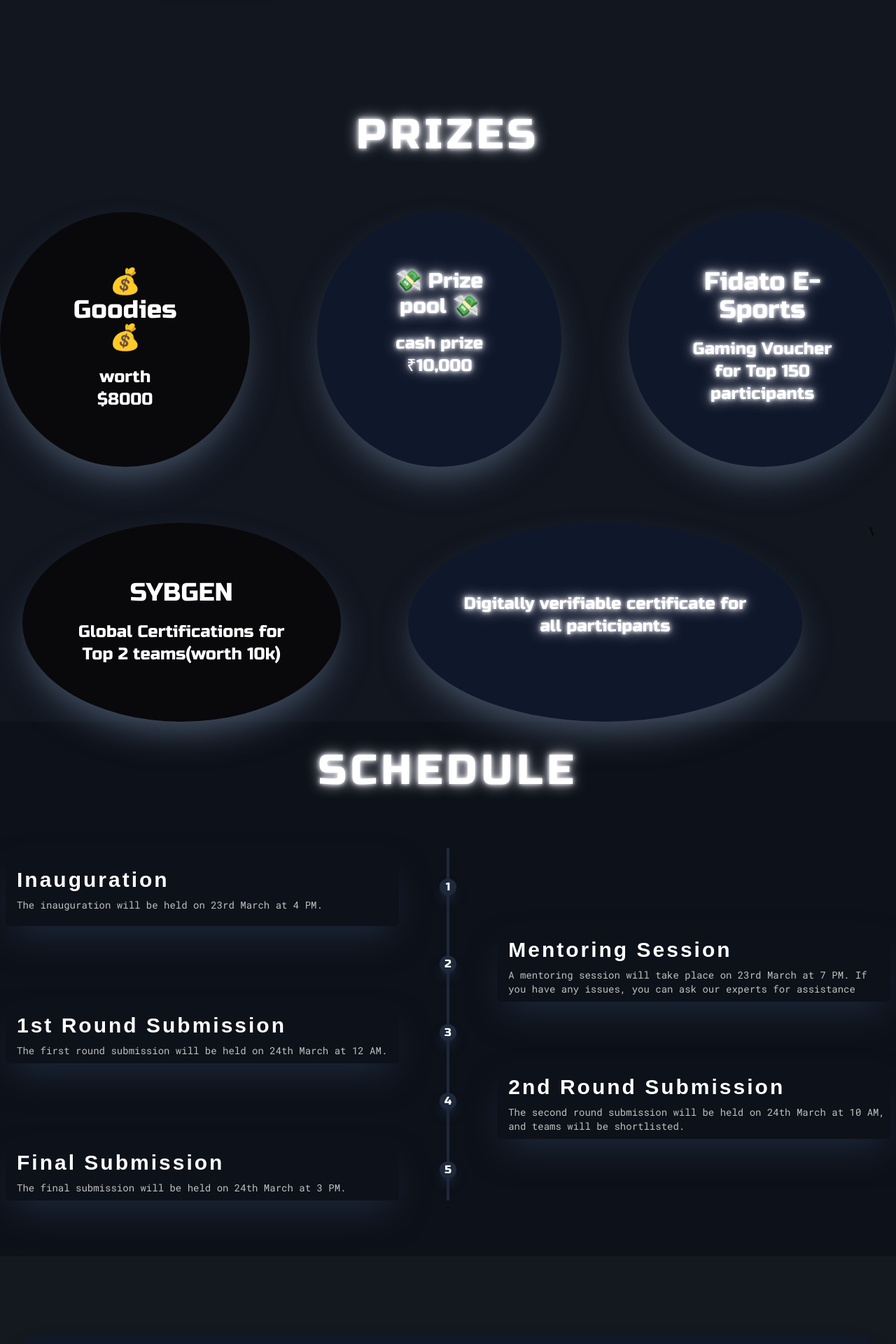
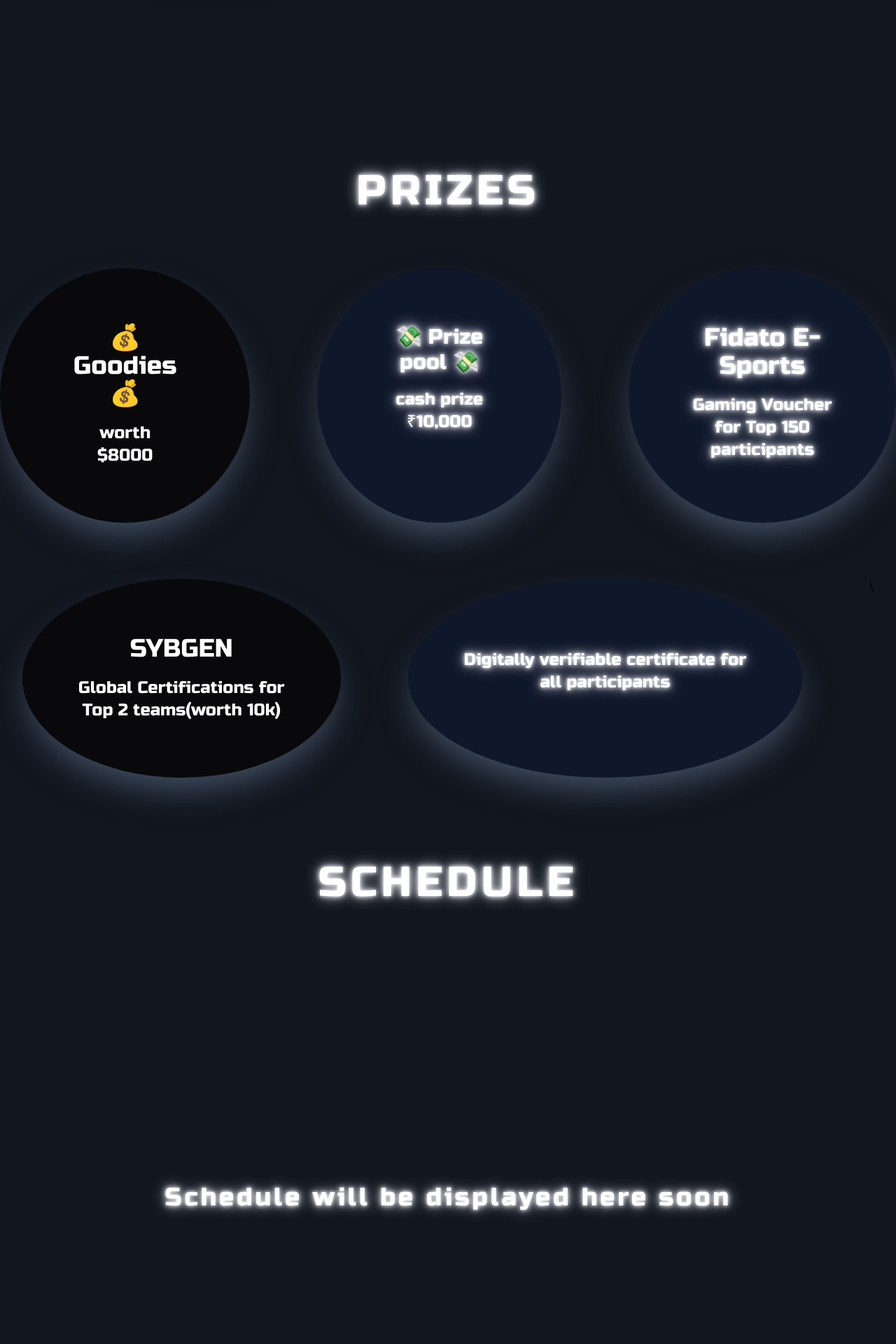
Before and after one commit to CodeMaverick07/Hack-ai-thon, a React (Create React App) app: page / in a window 1280 px wide. Shown: the part 1440-3360 px from the top of the page at 70% size. Built offline with nearby package versions, Linux system fonts and the light colour scheme; a web font is replaced by a local one.

Commit message:
Update Prizes and TimeLine components

```diff
--- a/src/components/Prizes.jsx
+++ b/src/components/Prizes.jsx
@@ -1,6 +1,6 @@
 function Prizes() {
   return (
-    <div className="h-full" id="prize">
+    <div className="h-full my-20 max-md:my-5" id="prize">
       <h1 className="text-white  text-5xl md:text-6xl text-center font-ai pt-10 tracking-widest glow">
         PRIZES
       </h1>
--- a/src/components/TimeLine.jsx
+++ b/src/components/TimeLine.jsx
@@ -31,7 +31,17 @@ function TimeLine() {
   ];
   return (
     <>
-      <div className="bg-[#0D1119] max-md:hidden " id="schedule">
+      <div className="h-screen w-screen">
+        <h1 className="text-white text-6xl max-md:text-4xl text-center font-ai pt-10 tracking-widest glow">
+          SCHEDULE
+        </h1>
+        <div className="flex justify-center h-full items-center">
+          <h1 className="text-white text-4xl max-md:text-2xl text-center font-ai pt-10 tracking-widest glow">
+            Schedule will be displayed here soon
+          </h1>
+        </div>
+      </div>
+      {/* <div className="bg-[#0D1119] max-md:hidden " id="schedule">
         <h1 className="text-white text-6xl text-center font-ai pt-10 tracking-widest glow">
           SCHEDULE
         </h1>
@@ -130,9 +140,9 @@ function TimeLine() {
 
           <div class="col-span-4 w-full h-full"></div>
         </div>
-      </div>
+      </div> */}
       {/* for phone */}
-      <div
+      {/* <div
         className="bg-[#11161F] max-md:flex hidden max-md:mt-10"
         id="schedule"
       >
@@ -169,7 +179,7 @@ function TimeLine() {
             </div>
           </div>
         </main>
-      </div>
+      </div> */}
     </>
   );
 }
```
